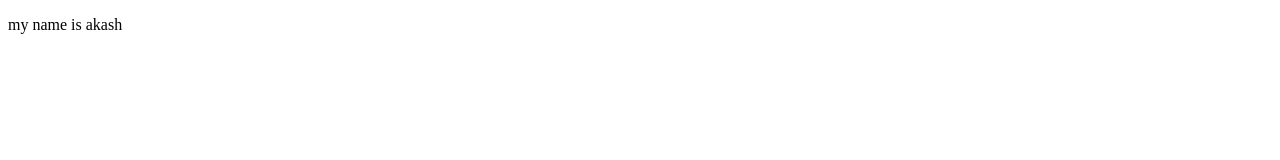
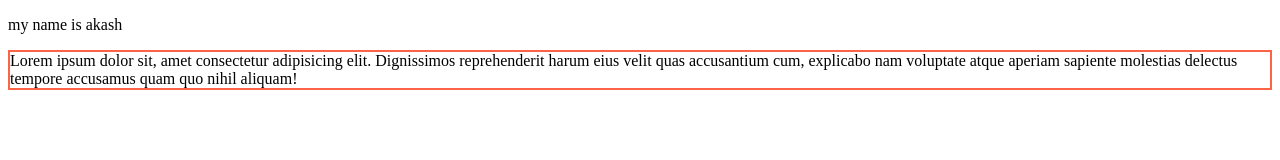
Before and after one commit to Akash220116/my-first-website-repo, a plain HTML site: page index.html in a window 1280 px wide. Drawn offline with Linux system fonts and the light colour scheme.

Commit message:
add new paragraph

```diff
--- a/index.html
+++ b/index.html
@@ -7,5 +7,8 @@
 </head>
 <body>
     <p>my name is akash</p>
+    <div>
+        <p style="border: 2px solid tomato;">Lorem ipsum dolor sit, amet consectetur adipisicing elit. Dignissimos reprehenderit harum eius velit quas accusantium cum, explicabo nam voluptate atque aperiam sapiente molestias delectus tempore accusamus quam quo nihil aliquam!</p>
+    </div>
 </body>
 </html>
```
